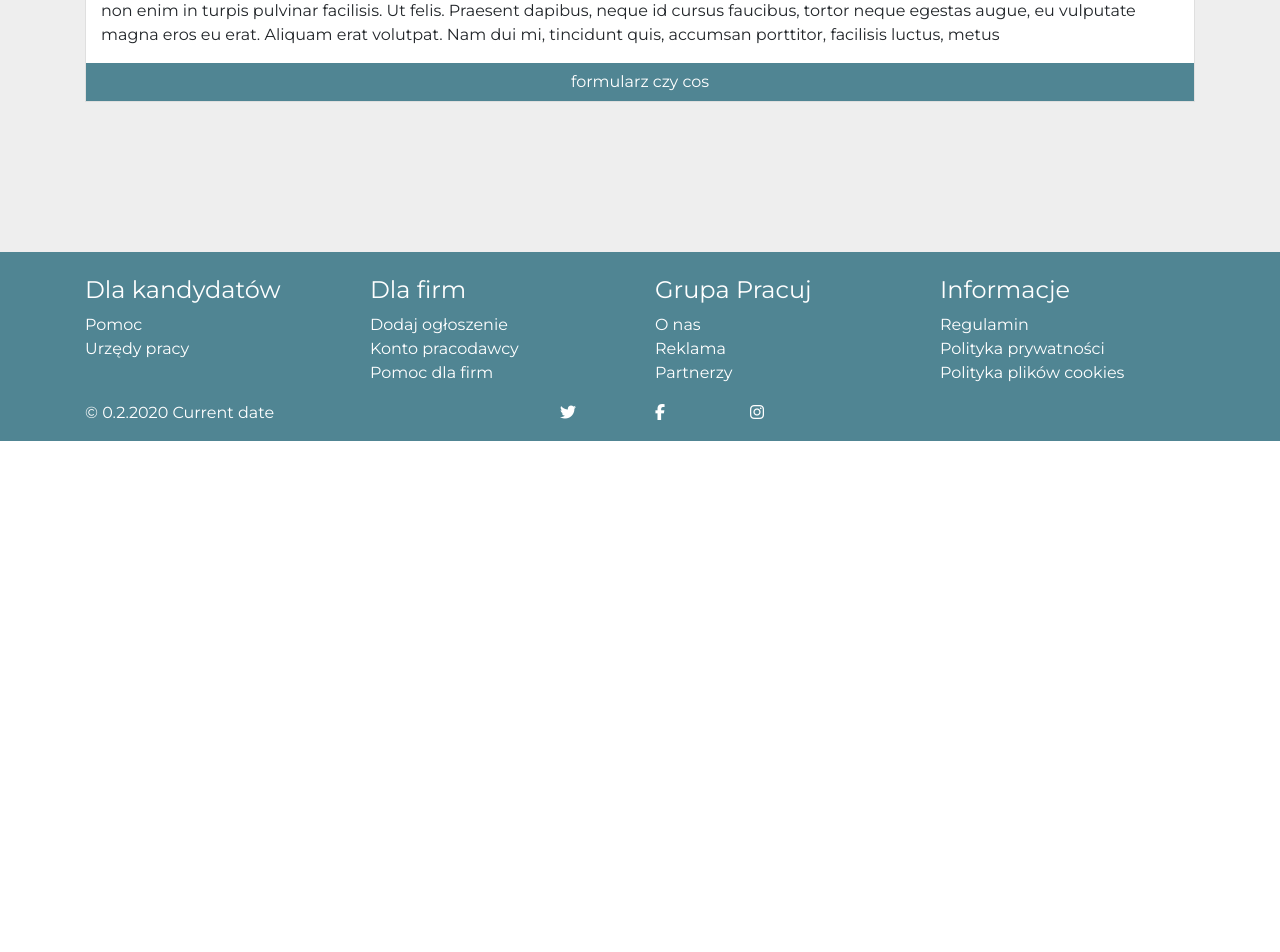
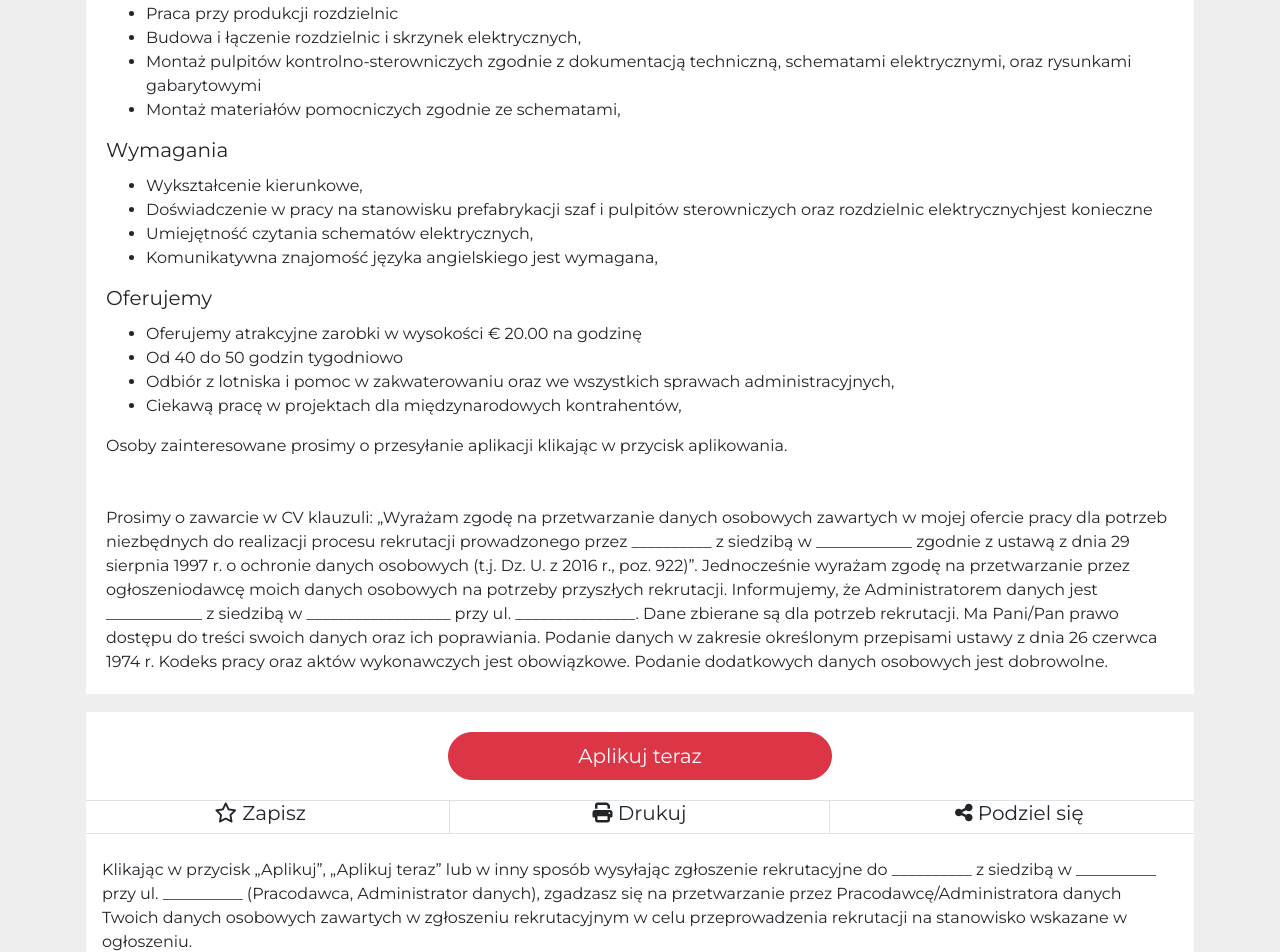
Before and after one commit to krzosa/OddJobsServiceFrontend, a React (Create React App) app: page /details in a window 1280 px wide. Shown: the part 420-1372 px from the top of the page. Before the commit the page ends 861 px from the top, so only its background shows below. Built offline with nearby package versions, Linux system fonts and the light colour scheme.

Commit message:
add description and button

```diff
--- a/src/views/Details/Details.js
+++ b/src/views/Details/Details.js
@@ -4,7 +4,7 @@ import IMG from "./../Offers/images/allegro.jpg";
 class Details extends Component {
   render() {
     return (
-      <div className="container content">
+      <div className="container ">
         <div className="card mb-6 mt-3">
           <div className="row no-gutters border-bottom">
             <div className="col-md-2">
@@ -17,8 +17,7 @@ class Details extends Component {
             </div>
             <div className="border-left">
               <div className="col-md form-group text-center mt-4 ">
-              <i class="fas fa-money-bill-wave">
-                 80-90zł brutto/godz.</i>
+                <i class="fas fa-money-bill-wave">80-90zł brutto/godz.</i>
               </div>
             </div>
           </div>
@@ -37,22 +36,127 @@ class Details extends Component {
             </div>
           </div>
 
-          <div className="row no-gutters text-center mt-3">
+          <div className="row no-gutters text-center mt-3 mb-3">
             <div className="col-md-3 ml-5">
-            <i class="fas fa-clock">Pełny etat</i>
+              <i class="fas fa-clock">Pełny etat</i>
             </div>
 
             <div className="col-md-3 ml-5">
-            <i class="fas fa-calendar-alt">Ważna jeszcze 20dni</i>
+              <i class="fas fa-calendar-alt">Ważna jeszcze 20dni</i>
             </div>
+          </div>
+        </div>
 
+        <div className="border-top mt-3">
+          <div className="card border-light  no-gutters mb-3 d-flex">
+            <div className="card-header text-center  bg-primary text-white ">
+              Ward Personnel Limited
+              <br />
+              (Nazwa firmy)
+            </div>
+            <div className="card-body">
+              <h5 className="card-title">Opis stanowiska:</h5>
+              <p className="card-text">
+                <ul>
+                  <li>Praca przy produkcji rozdzielnic</li>
+                  <li>
+                    Budowa i łączenie rozdzielnic i skrzynek elektrycznych,
+                  </li>
+                  <li>
+                    Montaż pulpitów kontrolno-sterowniczych zgodnie z
+                    dokumentacją techniczną, schematami elektrycznymi, oraz
+                    rysunkami gabarytowymi
+                  </li>
+                  <li>Montaż materiałów pomocniczych zgodnie ze schematami,</li>
+                </ul>
+              </p>
+              <h5 className="card-title">Wymagania</h5>
+              <p className="card-text">
+                <ul>
+                  <li>Wykształcenie kierunkowe,</li>
+                  <li>
+                    Doświadczenie w pracy na stanowisku prefabrykacji szaf i
+                    pulpitów sterowniczych oraz rozdzielnic elektrycznychjest
+                    konieczne{" "}
+                  </li>
+                  <li>Umiejętność czytania schematów elektrycznych,</li>
+                  <li>
+                    Komunikatywna znajomość języka angielskiego jest wymagana,
+                  </li>
+                </ul>
+              </p>
+              <h5 className="card-title">Oferujemy</h5>
+              <p className="card-text">
+                <ul>
+                  <li>
+                    Oferujemy atrakcyjne zarobki w wysokości € 20.00 na godzinę{" "}
+                  </li>
+                  <li>Od 40 do 50 godzin tygodniowo </li>
+                  <li>
+                    Odbiór z lotniska i pomoc w zakwaterowaniu oraz we
+                    wszystkich sprawach administracyjnych,{" "}
+                  </li>
+                  <li>
+                    Ciekawą pracę w projektach dla międzynarodowych
+                    kontrahentów,
+                  </li>
+                </ul>
+              </p>
+              Osoby zainteresowane prosimy o przesyłanie aplikacji klikając w
+              przycisk aplikowania.
+              <br />
+              <br />
+              <br />
+              Prosimy o zawarcie w CV klauzuli: „Wyrażam zgodę na przetwarzanie
+              danych osobowych zawartych w mojej ofercie pracy dla potrzeb
+              niezbędnych do realizacji procesu rekrutacji prowadzonego przez
+              __________ z siedzibą w ____________ zgodnie z ustawą z dnia 29
+              sierpnia 1997 r. o ochronie danych osobowych (t.j. Dz. U. z 2016
+              r., poz. 922)”. Jednocześnie wyrażam zgodę na przetwarzanie przez
+              ogłoszeniodawcę moich danych osobowych na potrzeby przyszłych
+              rekrutacji. Informujemy, że Administratorem danych jest
+              ____________ z siedzibą w __________________ przy ul.
+              _______________. Dane zbierane są dla potrzeb rekrutacji. Ma
+              Pani/Pan prawo dostępu do treści swoich danych oraz ich
+              poprawiania. Podanie danych w zakresie określonym przepisami
+              ustawy z dnia 26 czerwca 1974 r. Kodeks pracy oraz aktów
+              wykonawczych jest obowiązkowe. Podanie dodatkowych danych
+              osobowych jest dobrowolne.
+            </div>
           </div>
-        <div className='container mt-5 border-top'>
-            <p className='text-left pt-3'>
-            Pellentesque habitant morbi tristique senectus et netus et malesuada fames ac turpis egestas. Vestibulum tortor quam, feugiat vitae, ultricies eget, tempor sit amet, ante. Donec eu libero sit amet quam egestas semper. Aenean ultricies mi vitae est. Mauris placerat eleifend leo. Quisque sit amet est et sapien ullamcorper pharetra. Vestibulum erat wisi, condimentum sed, commodo vitae, ornare sit amet, wisi. Aenean fermentum, elit eget tincidunt condimentum, eros ipsum rutrum orci, sagittis tempus lacus enim ac dui. Donec non enim in turpis pulvinar facilisis. Ut felis. Praesent dapibus, neque id cursus faucibus, tortor neque egestas augue, eu vulputate magna eros eu erat. Aliquam erat volutpat. Nam dui mi, tincidunt quis, accumsan porttitor, facilisis luctus, metus
-            </p>
         </div>
-        <button className="btn btn-primary">formularz czy cos</button>
+
+        <div className="card border-light mb-5">
+          <div className="card-body text-center  border-bottom">
+            <button
+              type="button"
+              className="btn btn-danger btn-lg rounded-pill"
+              style={{ width: "36%" }}
+            >
+              Aplikuj teraz
+            </button>
+          </div>
+          <div className="border-bottom">
+            <div className="row text-center ">
+              <div className="col-4 border-right">
+                <h5><i class="far fa-star" /> Zapisz</h5>
+              </div>
+              <div className="col-4 border-right">
+                <h5><i class="fas fa-print" /> Drukuj</h5>
+              </div>
+              <div className="col-4">
+                <h5><i class="fas fa-share-alt" /> Podziel się</h5>
+              </div>
+            </div>
+          </div>
+          <div className="mt-4 ml-3 mr-3">
+            Klikając w przycisk „Aplikuj”, „Aplikuj teraz” lub w inny sposób
+            wysyłając zgłoszenie rekrutacyjne do __________ z siedzibą w
+            __________ przy ul. __________ (Pracodawca, Administrator danych),
+            zgadzasz się na przetwarzanie przez Pracodawcę/Administratora danych
+            Twoich danych osobowych zawartych w zgłoszeniu rekrutacyjnym w celu
+            przeprowadzenia rekrutacji na stanowisko wskazane w ogłoszeniu.
+          </div>
         </div>
       </div>
     );
```
